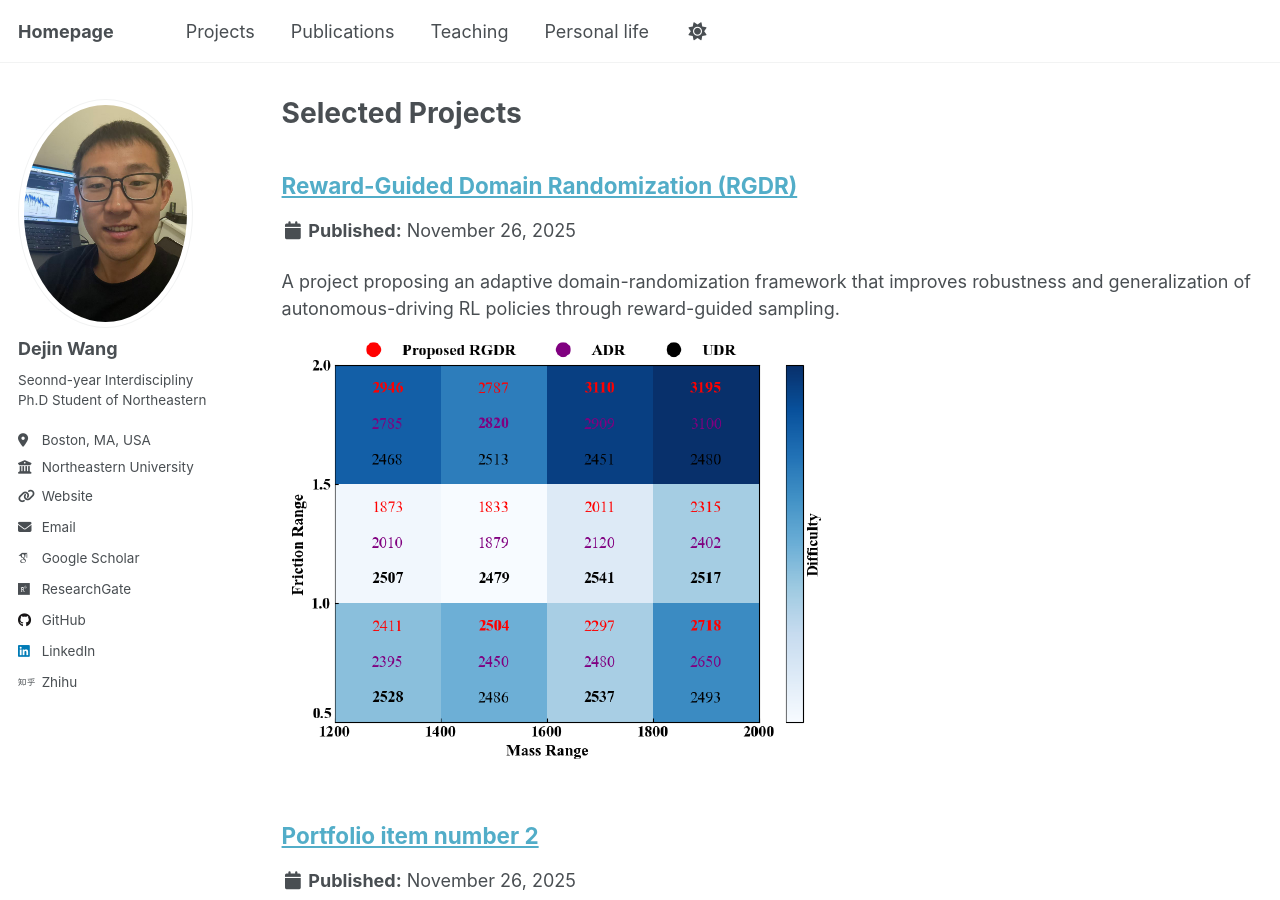
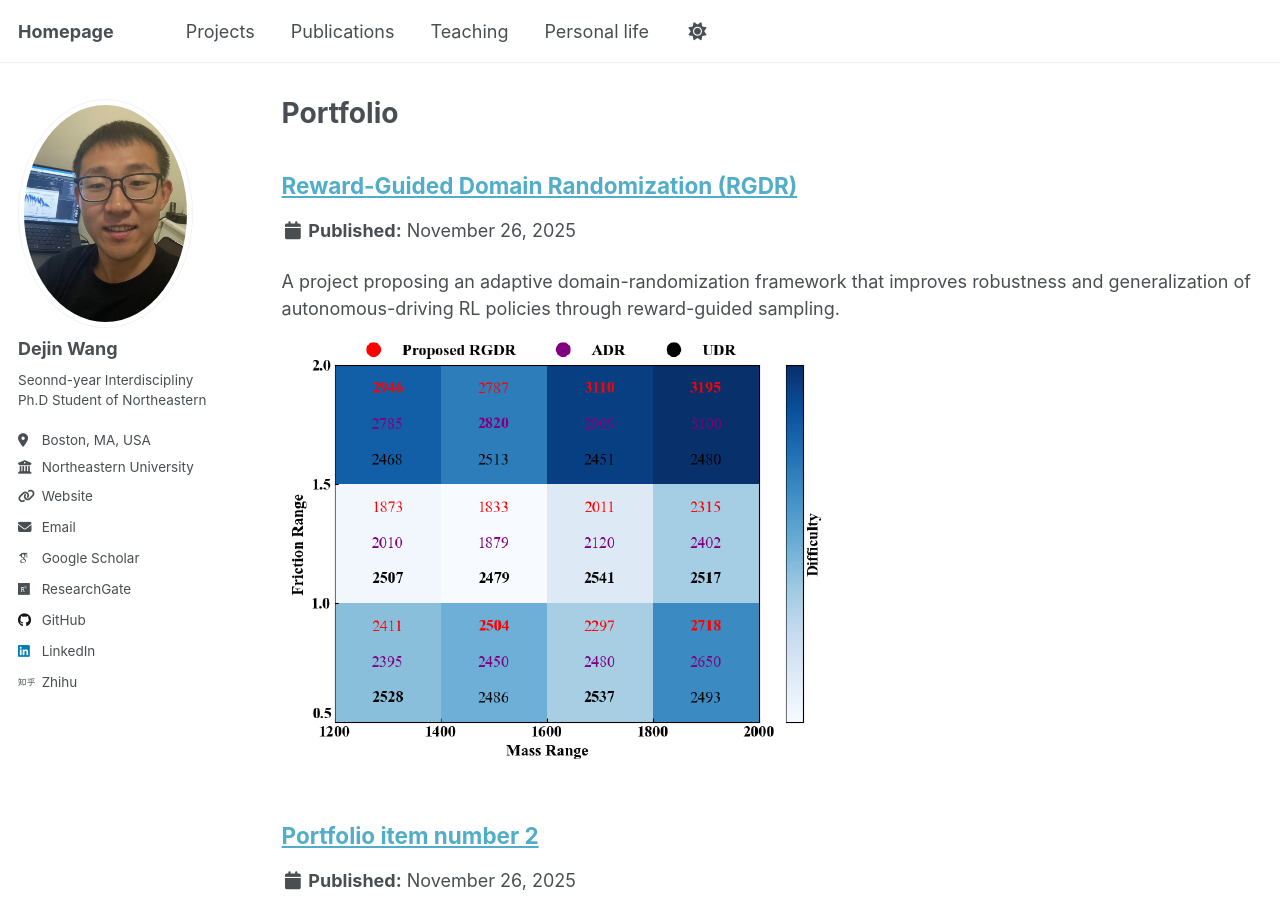
Before and after one commit to dejin-wang/dejin-wang.github.io, a Jekyll site: the page built from _pages/portfolio.html, in a window 1280 px wide and 900 px high. Built offline with Jekyll 4.4.1, drawn with Linux system fonts in a browser that asks for light colours; some web fonts are replaced; a script that is not in the unit is left out.

Commit message:
Update portfolio.html

```diff
--- a/_pages/portfolio.html
+++ b/_pages/portfolio.html
@@ -1,6 +1,6 @@
 ---
 layout: archive
-title: "Selected Projects"
+title: "Portfolio"
 permalink: /portfolio/
 author_profile: true
 ---
```
